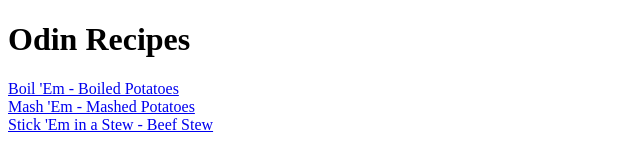
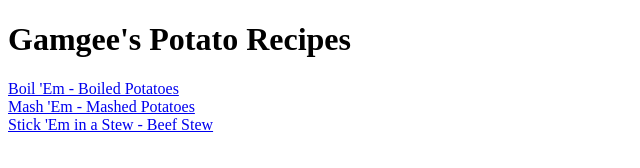
Before and after one commit to kibbyra/odin-recipes, a plain HTML site: page index.html in a window 1280 px wide. Shown: the whole page, without its empty margins (0-640 px from the left). Drawn offline with Linux system fonts and the light colour scheme.

Commit message:
Changed h1 of index

```diff
--- a/index.html
+++ b/index.html
@@ -6,7 +6,7 @@
     </head>
 
     <body>
-        <h1>Odin Recipes</h1>
+        <h1>Gamgee's Potato Recipes</h1>
         <a href="recipes/boiled.html">Boil 'Em - Boiled Potatoes</a>
         <br>
         <a href="recipes/Mashed.html">Mash 'Em - Mashed Potatoes</a>
```
